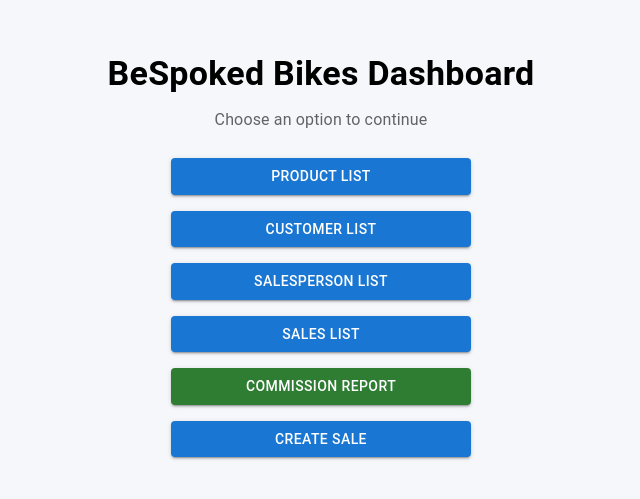
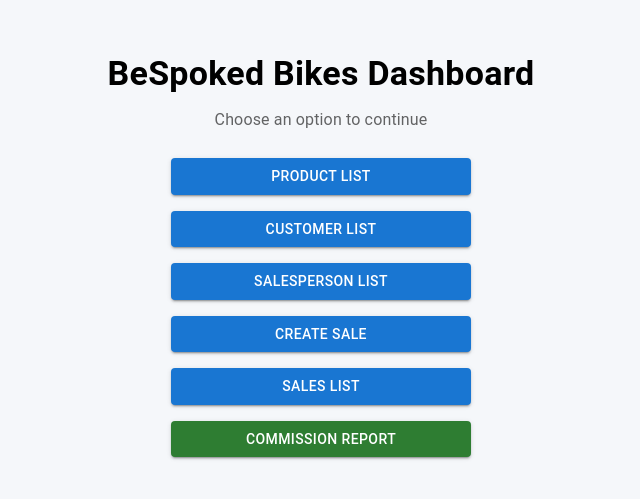
Before and after one commit to kandeveloper/sales-tracking-app, a React (Create React App) app: page / in a window 1280 px wide. Shown: the part 177-676 px from the top of the page, without its empty margins (319-959 px from the left). Built offline with nearby package versions, Linux system fonts and the light colour scheme.

Commit message:
page order change

```diff
--- a/src/components/LandingPage.tsx
+++ b/src/components/LandingPage.tsx
@@ -38,6 +38,9 @@ const LandingPage: React.FC = () => {
         >
           Salesperson List
         </Button>
+        <Button component={Link} to="/createsale" variant="contained" fullWidth>
+          Create Sale
+        </Button>
         <Button component={Link} to="/sales" variant="contained" fullWidth>
           Sales List
         </Button>
@@ -50,9 +53,6 @@ const LandingPage: React.FC = () => {
         >
           Commission Report
         </Button>
-        <Button component={Link} to="/createsale" variant="contained" fullWidth>
-          Create Sale
-        </Button>
       </Stack>
     </Box>
   );
```
